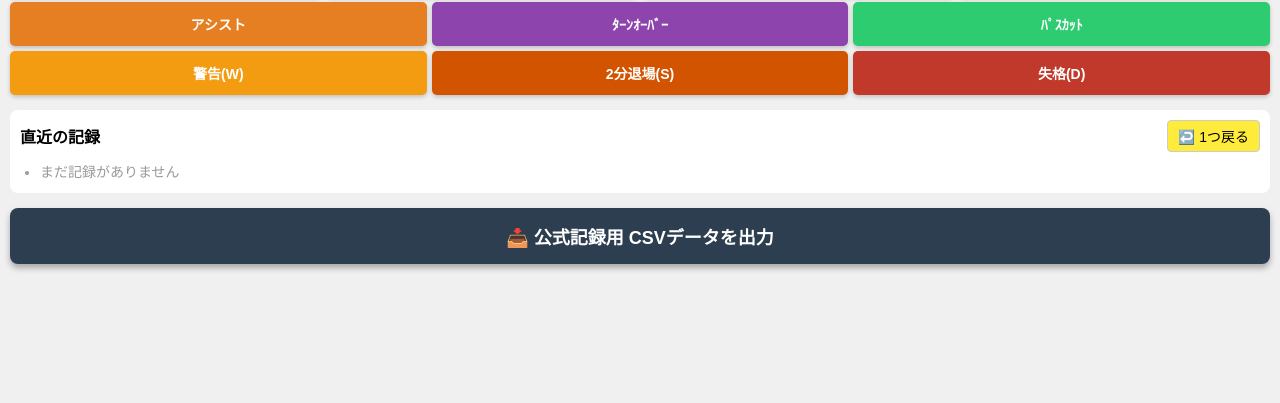
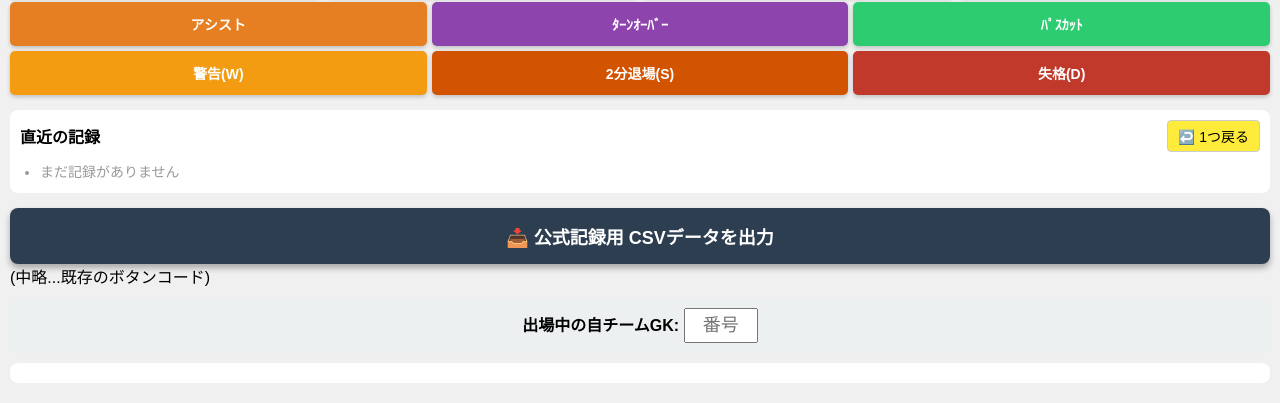
Before and after one commit to simlovehand-blip/stat-app, a plain HTML site: page index.html in a window 1280 px wide. Shown: the part 748-1151 px from the top of the page. Before the commit the page ends 1022 px from the top, so only its background shows below. Drawn offline with Linux system fonts and the light colour scheme.

Commit message:
Update index.html

```diff
--- a/index.html
+++ b/index.html
@@ -110,3 +110,16 @@
     <script src="app.js?v=10"></script>
 </body>
 </html>
+
+<!-- チーム & 前後半 切り替え -->
+    <div class="header">
+        (中略...既存のボタンコード)
+    </div>
+
+    <!-- ★新規追加：現在のGK設定 -->
+    <div style="text-align: center; margin: 10px 0; font-weight: bold; background: #ecf0f1; padding: 10px; border-radius: 5px;">
+        出場中の自チームGK: <input type="tel" id="active-gk-num" placeholder="番号" style="width: 60px; text-align: center; font-size: 18px; padding: 5px;">
+    </div>
+
+    <!-- 背番号入力 -->
+    <div class="number-section">
```
